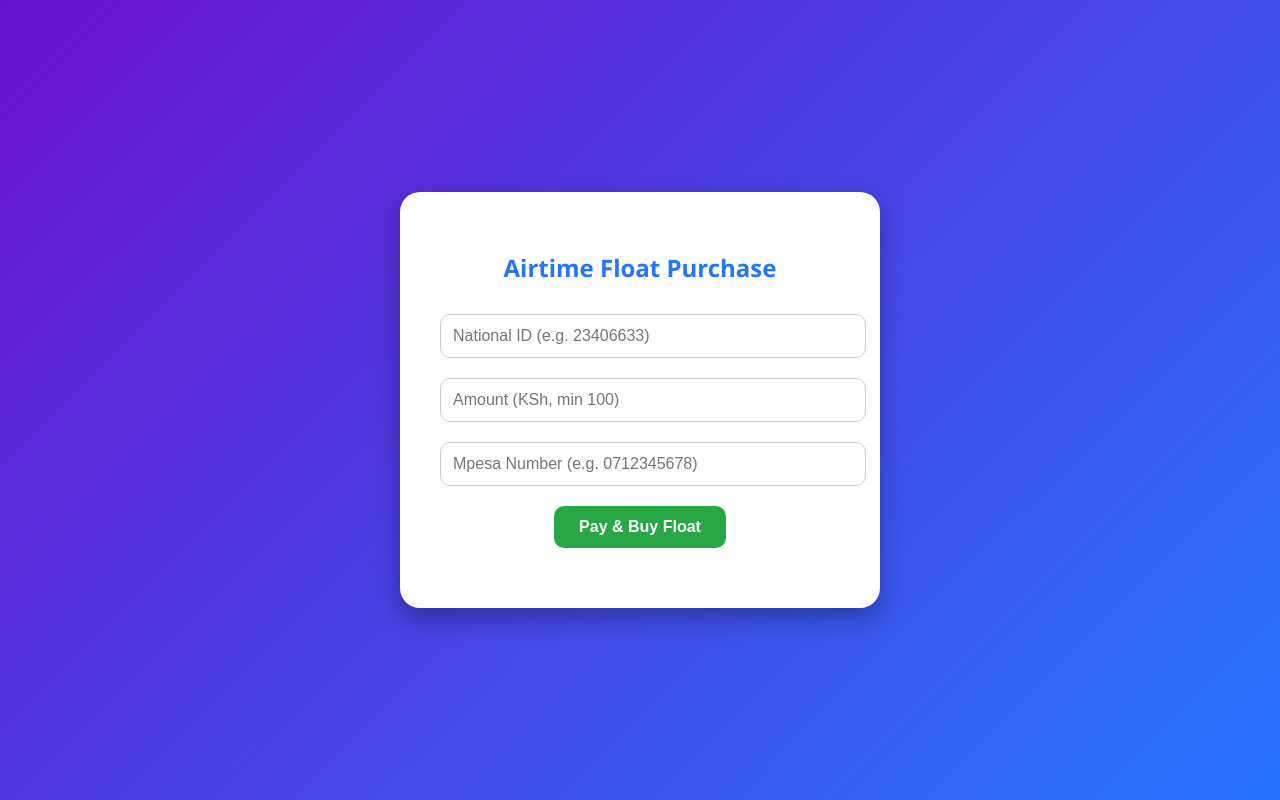
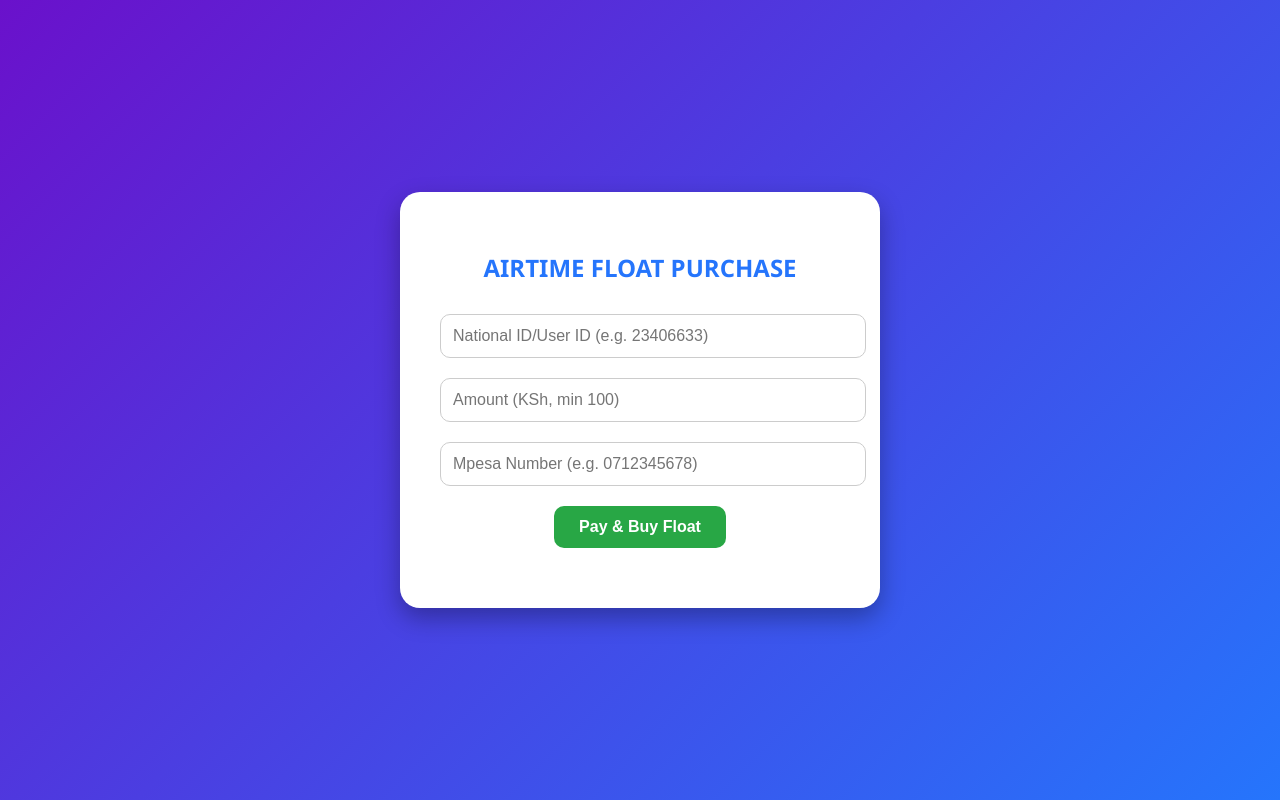
Before and after one commit to masomodigital/shopkeeper-buy-bulk-airtime, a plain HTML site: page index.html in a window 1280 px wide. Drawn offline with Linux system fonts and the light colour scheme.

Commit message:
Update index.html

```diff
--- a/index.html
+++ b/index.html
@@ -67,8 +67,8 @@
 </head>
 <body>
   <div class="container">
-    <h2>Airtime Float Purchase</h2>
-    <input type="text" id="nationalId" placeholder="National ID (e.g. 23406633)">
+    <h2>AIRTIME FLOAT PURCHASE</h2>
+    <input type="text" id="nationalId" placeholder="National ID/User ID (e.g. 23406633)">
     <input type="number" id="amount" placeholder="Amount (KSh, min 100)" min="100">
     <input type="text" id="mpesaNumber" placeholder="Mpesa Number (e.g. 0712345678)">
     <button onclick="buyFloat()">Pay & Buy Float</button>
```
